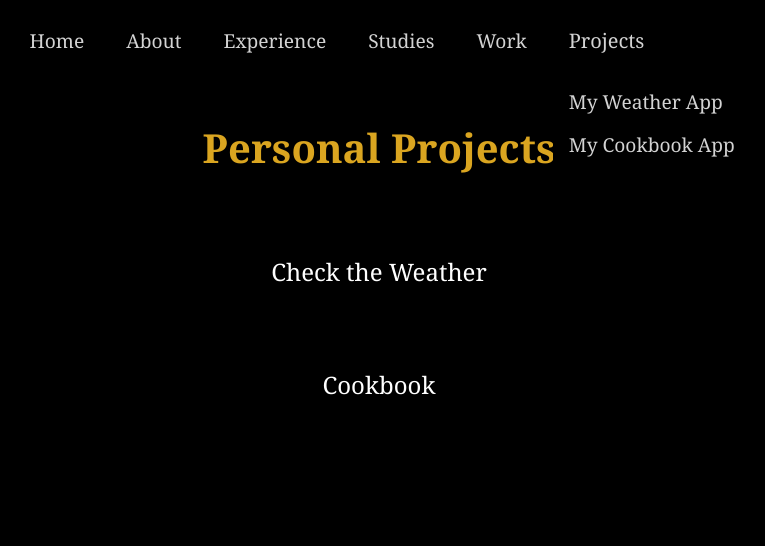
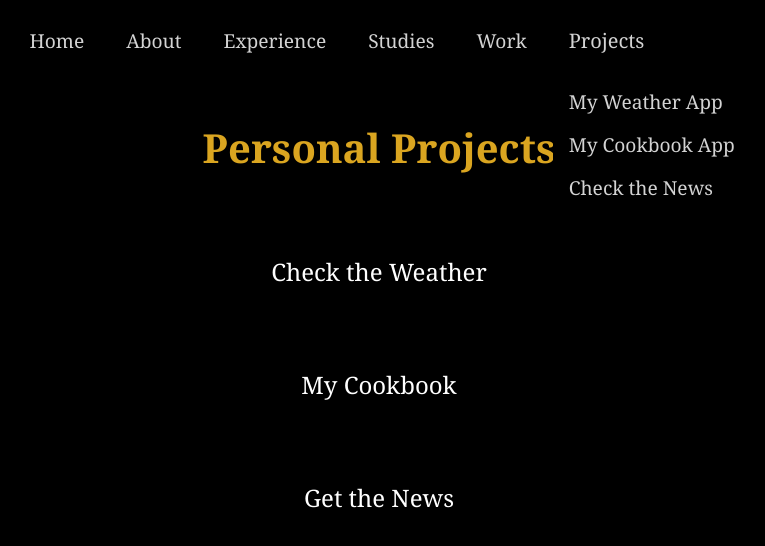
Before and after one commit to jstrande99/jstrande-react, a React (Create React App) app: page /Projects in a window 1280 px wide. Both pictures are taken after a click on the element "Projects". Shown: the top 546 px of the page, without its empty margins (261-1026 px from the left). Built offline with nearby package versions, Linux system fonts and the light colour scheme.

Commit message:
added link to projects

```diff
--- a/src/Components/NavBar.js
+++ b/src/Components/NavBar.js
@@ -73,6 +73,11 @@ export function Navbar() {
                                                     My Cookbook App
                                                 </Link>
                                             </li>
+                                            <li className='dropdownOption'>
+                                                <Link to='/News' onClick={handleDropdown} className="nav-links">
+                                                    Check the News
+                                                </Link>
+                                            </li>
                                         </ul>
                                     )}
                                 </>
--- a/src/Pages/Projects.js
+++ b/src/Pages/Projects.js
@@ -7,7 +7,8 @@ export function Projects(){
         <div className="Project-body">
             <h1 className="ttl">Personal Projects</h1>
             <Link to='/Weather' className="links">Check the Weather</Link>
-            <Link to='/Cookbook' className="links">Cookbook</Link>
+            <Link to='/Cookbook' className="links">My Cookbook</Link>
+            <Link to='/News' className="links">Get the News</Link>
         </div>
     );
 }
```
